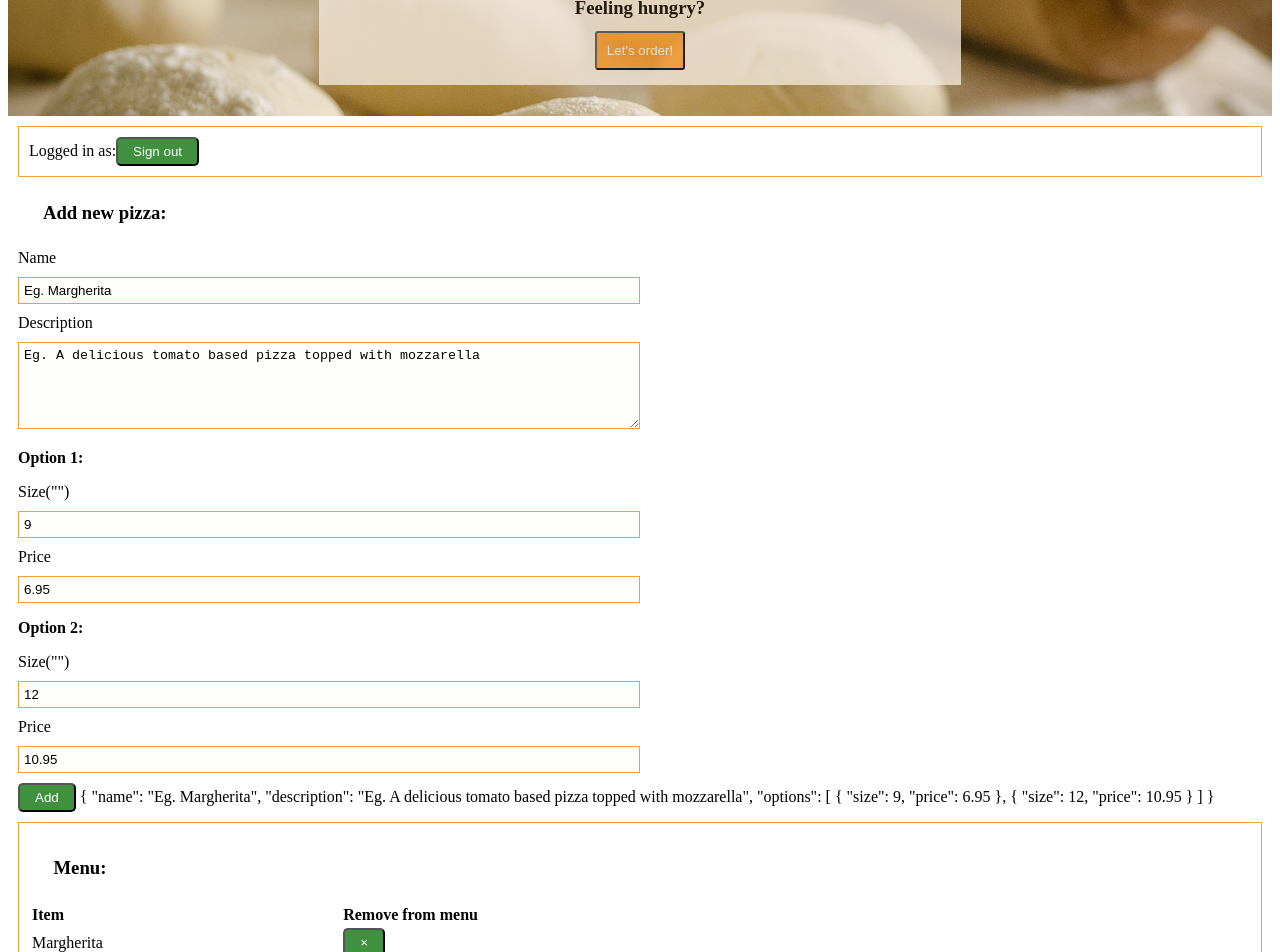
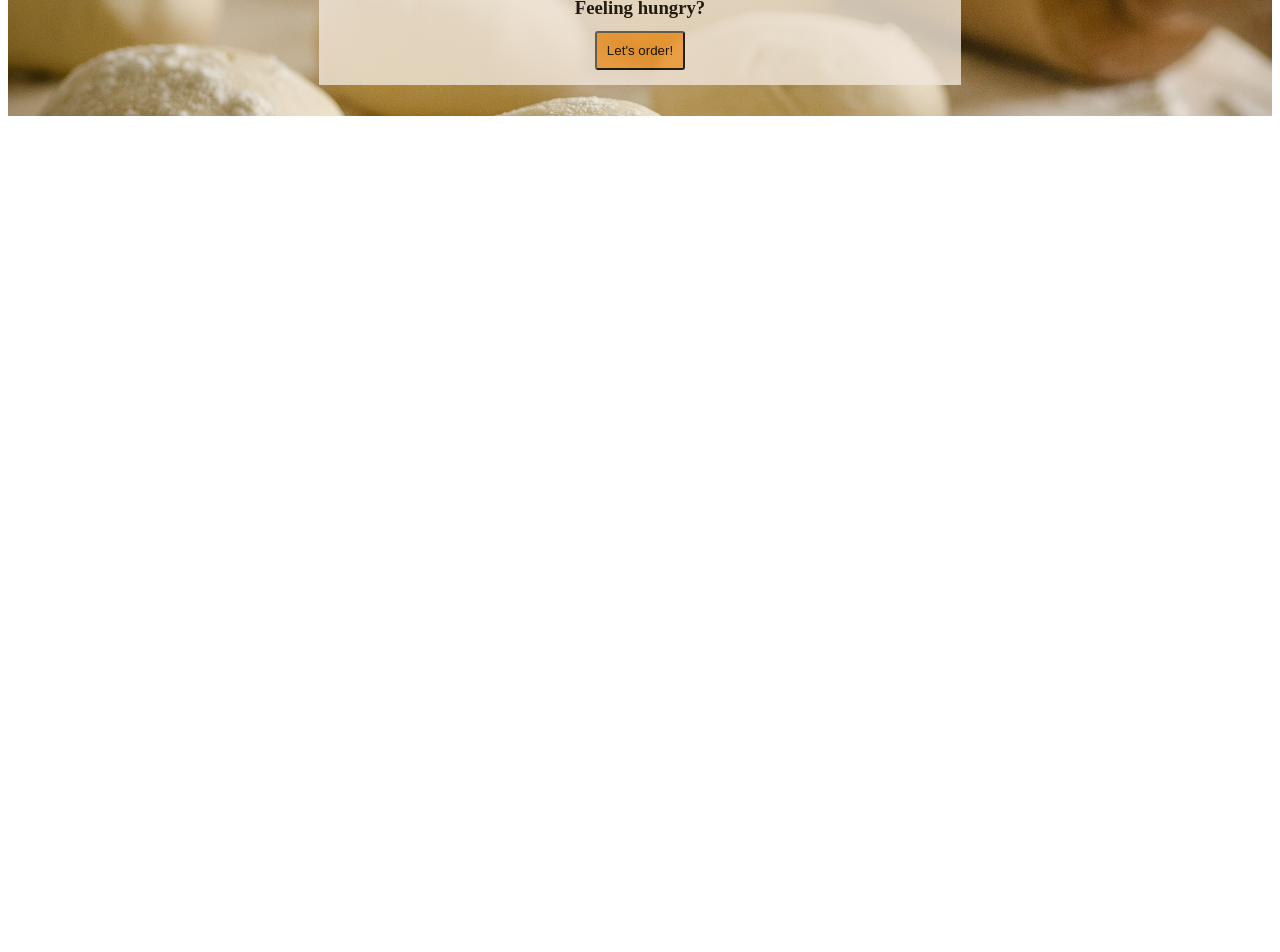
Before and after one commit to gulnazkassym/pizza_planet, a Vue app: page / in a window 1280 px wide. Shown: the part 520-1472 px from the top of the page. After the commit the page ends 800 px from the top, so only its background shows below. Built offline with nearby package versions, Linux system fonts and the light colour scheme; no server answers.

Commit message:
creating routes

```diff
--- a/src/App.vue
+++ b/src/App.vue
@@ -1,24 +1,17 @@
 <template>
   <div id="app">
     <appHeader />
-    <Home />
-    <Admin />
+    <router-view></router-view>
   </div>
 </template>
 
 <script>
 import Header from './components/Header'
-import Home from './components/Home'
-// import Menu from './components/Menu'
-import Admin from './components/Admin'
 
 export default {
   name: 'App',
   components: {
-    appHeader: Header,
-    Home,
-    // Menu,
-    Admin
+    appHeader: Header
   }
 }
 </script>
--- a/src/components/Header.vue
+++ b/src/components/Header.vue
@@ -8,19 +8,31 @@
     <nav>
       <ul>
         <li>
-          <a href="/">home</a>
+          <router-link to="/">
+            <a>home</a>
+          </router-link>
+          <!-- <a href="/">home</a> -->
         </li>
         <span>~</span>
         <li>
-          <a href="/menu">menu</a>
+          <router-link to="/menu">
+            <a>menu</a>
+          </router-link>
+          <!-- <a href="/menu">menu</a> -->
         </li>
         <span>~</span>
         <li>
-          <a href="/contact">contact us</a>
+          <router-link to="/contact">
+            <a>contact us</a>
+          </router-link>
+          <!-- <a href="/contact">contact us</a> -->
         </li>
         <span>~</span>
         <li>
-          <a href="/about">about us</a>
+          <router-link to="/about">
+            <a>about us</a>
+          </router-link>
+          <!-- <a href="/about">about us</a> -->
         </li>
       </ul>
     </nav>
```
Also changed, not shown: src/main.js (+7 -1 lines).
